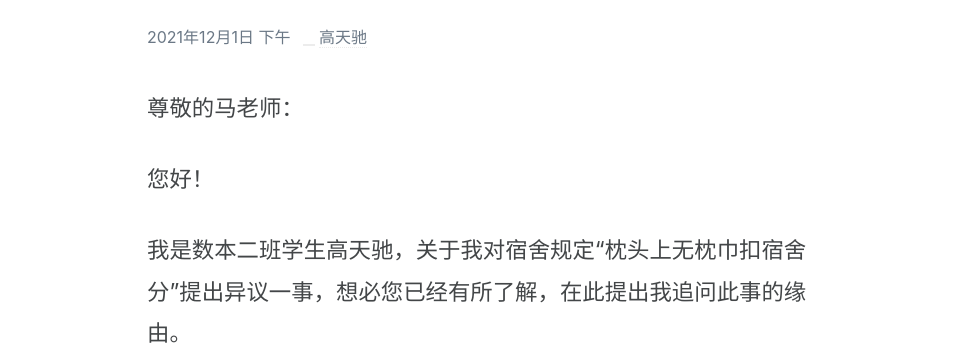
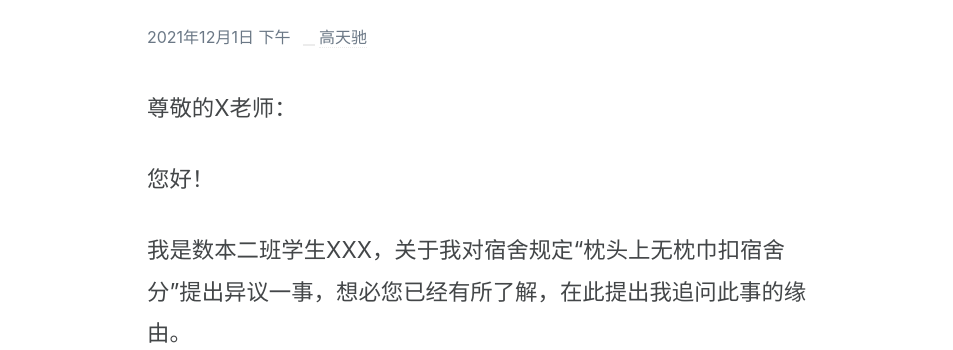
Before and after one commit to gaotianchi/gaotianchi.github.io, a Jekyll site: the page built from _posts/2021-12-01-formalism-and-individual-habits.md, in a window 1280 px wide. Shown: the part 274-624 px from the top of the page, without its empty margins (163-1116 px from the left). Built offline with Jekyll 4.4.1, drawn with Linux system fonts in a browser that asks for light colours; comment, search, counter and statistics services are not loaded.

Commit message:
update articles

```diff
--- a/_posts/2021-12-01-formalism-and-individual-habits.md
+++ b/_posts/2021-12-01-formalism-and-individual-habits.md
@@ -7,11 +7,11 @@ date: 2021-12-01T13:03:07+08:00
 layout: post
 ---
 
-尊敬的马老师：
+尊敬的X老师：
 
 您好！
 
-我是数本二班学生高天驰，关于我对宿舍规定“枕头上无枕巾扣宿舍分”提出异议一事，想必您已经有所了解，在此提出我追问此事的缘由。
+我是数本二班学生XXX，关于我对宿舍规定“枕头上无枕巾扣宿舍分”提出异议一事，想必您已经有所了解，在此提出我追问此事的缘由。
 
 从实用常识方面讲，枕巾是不必要的床上用品，因为枕头套的功能与枕巾的功能是一致的。事实上，当下几乎每个学生的枕头都有枕头套，而且很少有人使用枕巾，仅从这个方面来看，那一规定就缺乏现实需求支撑，实属画蛇添足。
 
```
